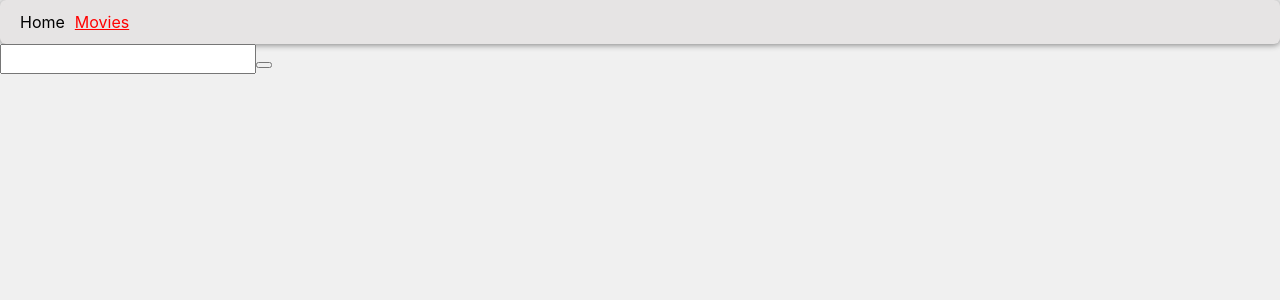
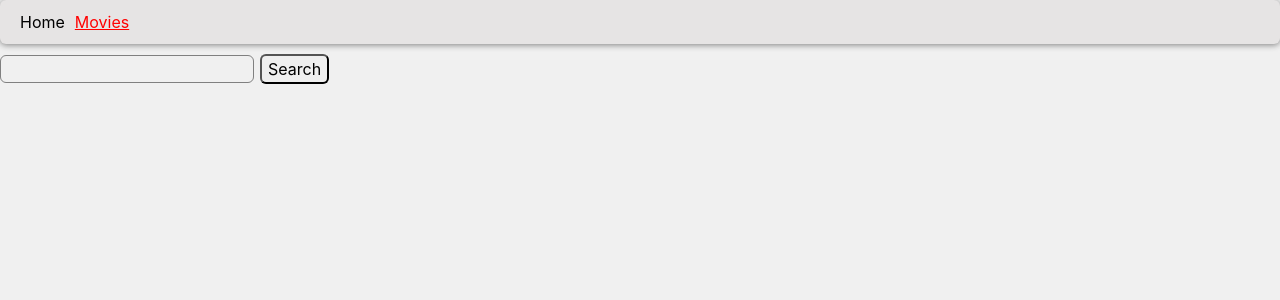
Before and after one commit to SerhiiMordvaniuk/goit-react-hw-05, a React (Vite) app: page /movies in a window 1280 px wide. Shown: the top 300 px of the page. Built offline with nearby package versions, Linux system fonts and the light colour scheme.

Commit message:
search params

```diff
--- a/src/components/MovieList/MovieList.module.css
+++ b/src/components/MovieList/MovieList.module.css
@@ -6,7 +6,7 @@
 .item {
   font-size: 16px;
   text-decoration: none;
-  color: darkgray;
+  color: rgb(54, 53, 53);
   &:hover {
     text-decoration: underline;
     color: black;
--- a/src/movie-api.js
+++ b/src/movie-api.js
@@ -1,6 +1,5 @@
 import axios from "axios";
 
-const KEY = "92b8d56f523fddad7b0497c91f5509cc";
 const TOKEN =
   "eyJhbGciOiJIUzI1NiJ9.eyJhdWQiOiI5MmI4ZDU2ZjUyM2ZkZGFkN2IwNDk3YzkxZjU1MDljYyIsIm5iZiI6MTczNjM0MDU4My41NTUsInN1YiI6IjY3N2U3NDY3YjExZDA4ODExMTdiMGQ4NyIsInNjb3BlcyI6WyJhcGlfcmVhZCJdLCJ2ZXJzaW9uIjoxfQ.ErEJZJCVBs7RJpuYS50vsXTBwV5Km9x9E7MQ_AfCdbY";
 
--- a/src/pages/MovieDetailsPage/MovieDetailsPage.jsx
+++ b/src/pages/MovieDetailsPage/MovieDetailsPage.jsx
@@ -41,7 +41,7 @@ const MovieDetailsPage = () => {
     <>
       {loader && <Loader />}
       {error && <ErrorMessage />}
-
+      <Link to="/">Go back</Link>
       <div className={s.wrapper}>
         {
           <img
--- a/src/pages/MoviesPage/MoviesPage.jsx
+++ b/src/pages/MoviesPage/MoviesPage.jsx
@@ -4,29 +4,47 @@ import MovieList from "../../components/MovieList/MovieList";
 import { fetchMovieByQuery } from "../../movie-api";
 import ErrorMessage from "../../components/ErrorMessage/ErrorMessage";
 import Loader from "../../components/Loader/Loader";
+import { useSearchParams } from "react-router-dom";
 
 const MoviesPage = () => {
   const [query, setQuery] = useState("");
-  const [page, setPage] = useState(1);
   const [movieList, setMovieList] = useState([]);
   const [loader, setLoader] = useState(false);
   const [error, setError] = useState(false);
+  const [searchParams, setSearchParams] = useSearchParams();
+  const searchQuery = searchParams.get("query") ?? "";
+
+  const updateSearchParams = (key, value) => {
+    const updatedParams = new URLSearchParams(searchParams);
+
+    if (value !== "") {
+      updatedParams.set(key, value);
+    } else {
+      updatedParams.delete(key);
+    }
+
+    setSearchParams(updatedParams);
+  };
 
   const handleSubmit = (event) => {
     event.preventDefault();
     setQuery(event.target.elements.query.value.toLowerCase());
+
     event.target.elements.query.value = "";
   };
 
   useEffect(() => {
     async function fetchMovieListByQuery() {
       if (query === "") {
+        setQuery(searchQuery);
         return;
       } else {
+        updateSearchParams("query", query);
         setMovieList([]);
         try {
+          setLoader(true);
+
           const data = await fetchMovieByQuery(query);
-          setLoader(true);
           if (!data) {
             return;
           } else {
@@ -41,16 +59,19 @@ const MoviesPage = () => {
     }
 
     fetchMovieListByQuery();
-  }, [query, page]);
+  }, [query]);
 
   return (
     <>
+      <form className={s.form} onSubmit={handleSubmit}>
+        <input type="text" name="query" required={true} className={s.input} />
+        <button type="submit" className={s.btn}>
+          Search
+        </button>
+        <p></p>
+      </form>
       {loader && <Loader />}
       {error && <ErrorMessage />}
-      <form className={s.form} onSubmit={handleSubmit}>
-        <input type="text" name="query" required={true} />
-        <button type="submit"></button>
-      </form>
       <MovieList list={movieList.data} />
     </>
   );
--- a/src/pages/MoviesPage/MoviesPage.module.css
+++ b/src/pages/MoviesPage/MoviesPage.module.css
@@ -1,3 +1,15 @@
 .form {
+  margin-top: 10px;
   text-align: left;
 }
+
+.input {
+  background-color: transparent;
+  border: 1px solid gray;
+  border-radius: 6px;
+  color: black;
+}
+.btn {
+  border-radius: 6px;
+  margin-left: 6px;
+}
```
